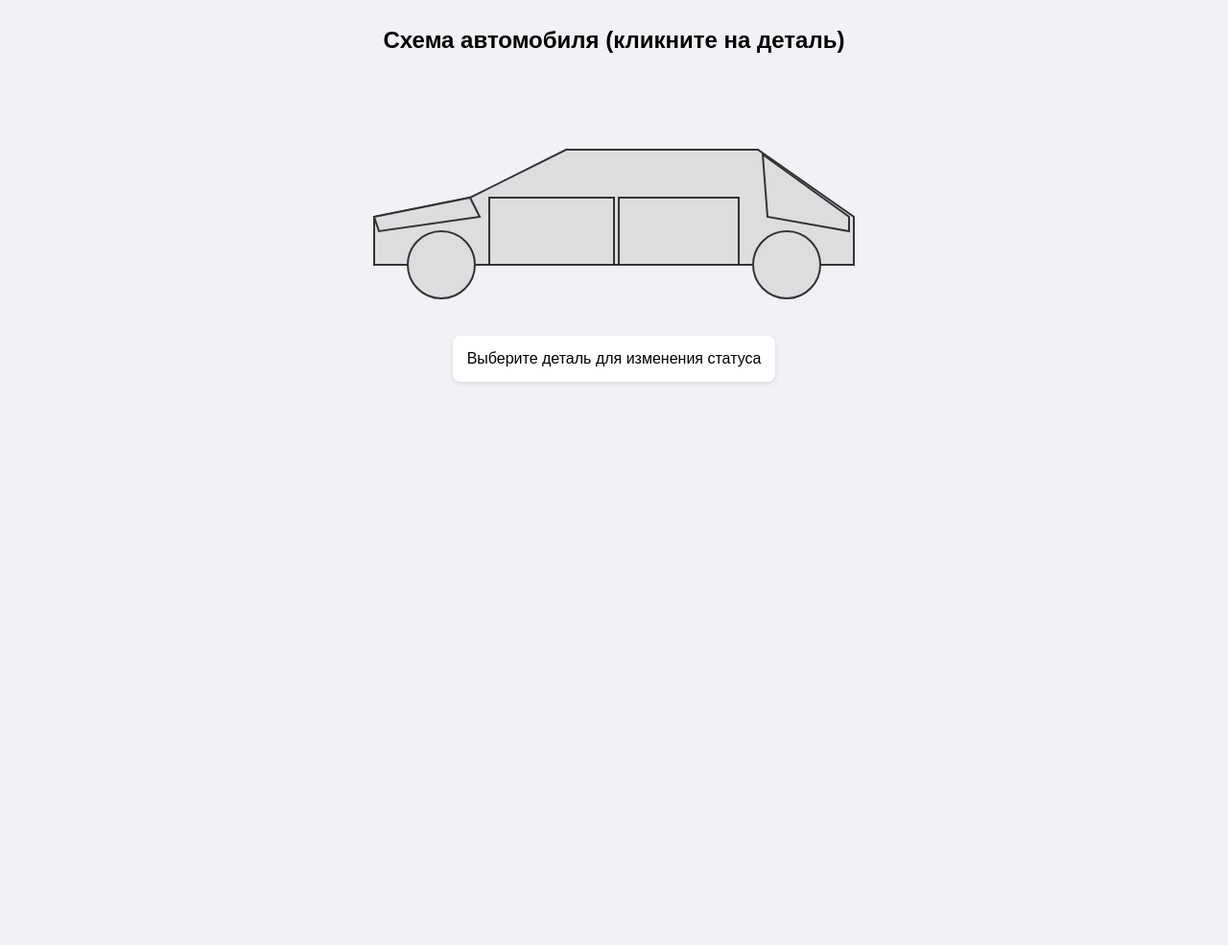
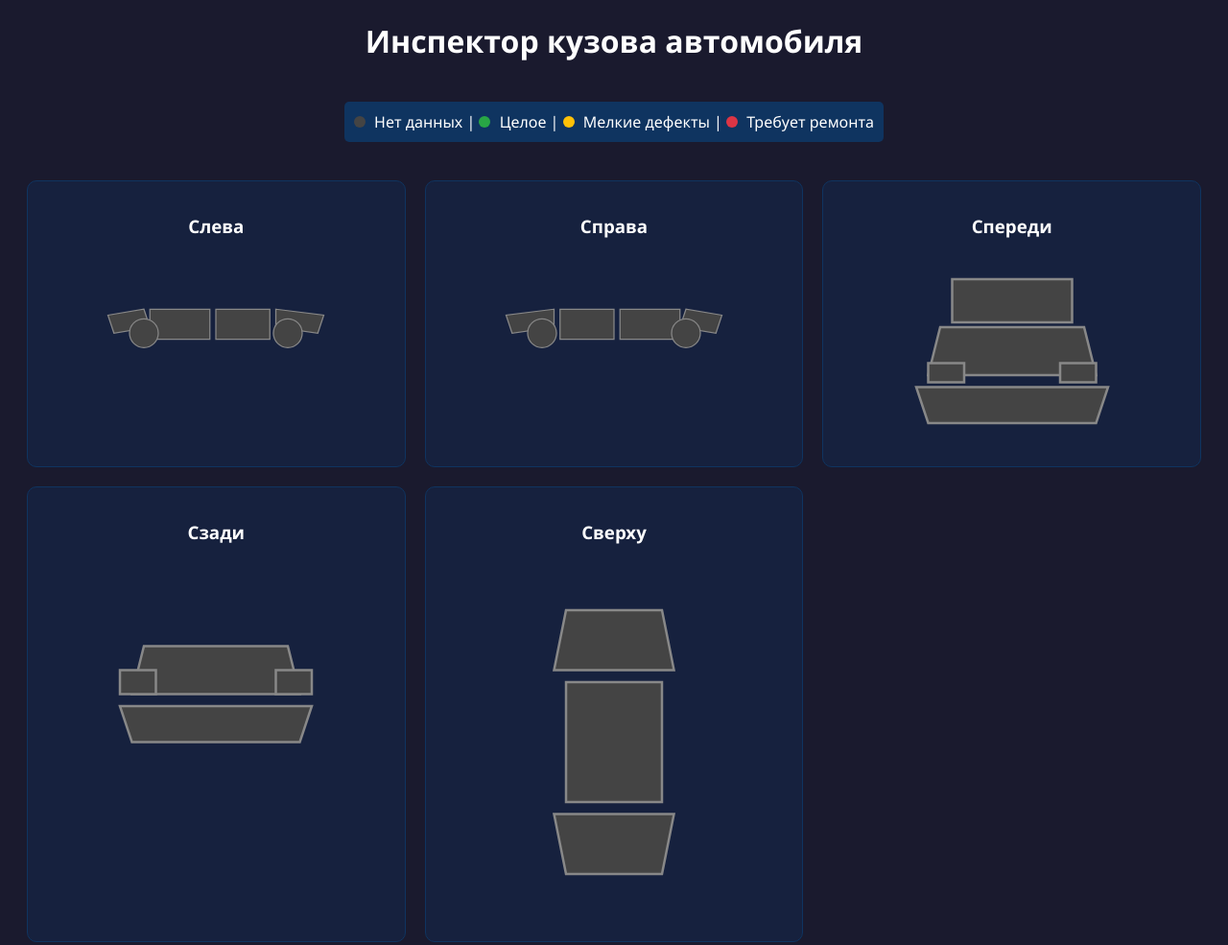
Before and after one commit to Behzod1988/3d-car, a plain HTML site: page index.html in a window 1280 px wide. Shown: the whole page at 96% size. Before the commit the page ends 800 px from the top, so only its background shows below. Drawn offline with Linux system fonts and the light colour scheme.

Commit message:
Update index.html

```diff
--- a/index.html
+++ b/index.html
@@ -1,74 +1,100 @@
 <!DOCTYPE html>
-<html>
+<html lang="ru">
 <head>
-    <title>Интерактивная карта автомобиля</title>
+    <meta charset="UTF-8">
+    <title>Интерактивная схема повреждений автомобиля</title>
     <style>
-        body { font-family: sans-serif; display: flex; flex-direction: column; align-items: center; background: #f0f2f5; }
-        .car-container { margin-top: 50px; width: 600px; }
-        /* Стили для деталей */
-        .part { fill: #ddd; stroke: #333; stroke-width: 2; cursor: pointer; transition: 0.3s; }
-        .part:hover { fill: #bbb; }
-        /* Цвета статусов */
-        .status-ok { fill: #4CAF50 !important; }
-        .status-damage { fill: #f44336 !important; }
-        .status-warning { fill: #ffeb3b !important; }
+        body { font-family: 'Segoe UI', sans-serif; background: #1a1a2e; color: white; text-align: center; }
+        .container { display: grid; grid-template-columns: repeat(auto-fit, minmax(300px, 1fr)); gap: 20px; padding: 20px; }
+        .view-box { background: #16213e; border: 1px solid #0f3460; border-radius: 10px; padding: 15px; }
+        svg { width: 100%; height: auto; max-width: 250px; }
 
-        .info { margin-top: 20px; padding: 15px; background: white; border-radius: 8px; box-shadow: 0 2px 5px rgba(0,0,0,0.1); }
+        /* Стили деталей */
+        .part { fill: #444; stroke: #888; stroke-width: 1; cursor: pointer; transition: 0.2s; }
+        .part:hover { fill: #666; stroke: #fff; }
+
+        /* Статусы */
+        .status-ok { fill: #28a745 !important; }      /* Зеленый - Ок */
+        .status-warn { fill: #ffc107 !important; }    /* Желтый - Царапина */
+        .status-danger { fill: #dc3545 !important; }  /* Красный - Вмятина/Замена */
+
+        .legend { margin: 20px; padding: 10px; background: #0f3460; display: inline-block; border-radius: 5px; }
+        .dot { height: 12px; width: 12px; border-radius: 50%; display: inline-block; margin-right: 5px; }
     </style>
 </head>
 <body>
 
-    <h2>Схема автомобиля (кликните на деталь)</h2>
+    <h1>Инспектор кузова автомобиля</h1>
 
-    <div class="car-container">
-        <svg viewBox="0 0 600 200" xmlns="http://www.w3.org/2000/svg">
-            <path id="bodywork" class="part" d="M50,150 L50,100 L150,80 L250,30 L450,30 L550,100 L550,150 Z" />
-            <path id="hood" class="part" d="M50,100 L150,80 L160,100 L55,115 Z" />
-            <path id="door-front" class="part" d="M170,80 L300,80 L300,150 L170,150 Z" />
-            <path id="door-back" class="part" d="M305,80 L430,80 L430,150 L305,150 Z" />
-            <path id="trunk" class="part" d="M455,35 L545,100 L545,115 L460,100 Z" />
-            <circle id="wheel-front" class="part" cx="120" cy="150" r="35" />
-            <circle id="wheel-back" class="part" cx="480" cy="150" r="35" />
-        </svg>
+    <div class="legend">
+        <span class="dot" style="background:#444"></span> Нет данных |
+        <span class="dot" style="background:#28a745"></span> Целое |
+        <span class="dot" style="background:#ffc107"></span> Мелкие дефекты |
+        <span class="dot" style="background:#dc3545"></span> Требует ремонта
     </div>
 
-    <div class="info" id="status-box">
-        Выберите деталь для изменения статуса
+    <div class="container">
+        <div class="view-box">
+            <h3>Слева</h3>
+            <svg viewBox="0 0 200 80">
+                <path id="left-fender" class="part" d="M10,50 L40,45 L45,60 L15,65 Z" /> <path id="left-door-f" class="part" d="M45,45 L95,45 L95,70 L45,70 Z" /> <path id="left-door-r" class="part" d="M100,45 L145,45 L145,70 L100,70 Z" /> <path id="left-rear-q" class="part" d="M150,45 L190,50 L185,65 L150,60 Z" /> <circle id="wheel-lf" class="part" cx="40" cy="65" r="12" />
+                <circle id="wheel-lr" class="part" cx="160" cy="65" r="12" />
+            </svg>
+        </div>
+
+        <div class="view-box">
+            <h3>Справа</h3>
+            <svg viewBox="0 0 200 80">
+                <path id="right-fender" class="part" d="M190,50 L160,45 L155,60 L185,65 Z" />
+                <path id="right-door-f" class="part" d="M155,45 L105,45 L105,70 L155,70 Z" />
+                <path id="right-door-r" class="part" d="M100,45 L55,45 L55,70 L100,70 Z" />
+                <path id="right-rear-q" class="part" d="M50,45 L10,50 L15,65 L50,60 Z" />
+                <circle id="wheel-rf" class="part" cx="160" cy="65" r="12" />
+                <circle id="wheel-rr" class="part" cx="40" cy="65" r="12" />
+            </svg>
+        </div>
+
+        <div class="view-box">
+            <h3>Спереди</h3>
+            <svg viewBox="0 0 100 80">
+                <path id="hood" class="part" d="M20,30 L80,30 L85,50 L15,50 Z" /> <path id="bumper-f" class="part" d="M10,55 L90,55 L85,70 L15,70 Z" /> <rect id="headlight-l" class="part" x="15" y="45" width="15" height="8" />
+                <rect id="headlight-r" class="part" x="70" y="45" width="15" height="8" />
+                <rect id="windshield" class="part" x="25" y="10" width="50" height="18" />
+            </svg>
+        </div>
+
+        <div class="view-box">
+            <h3>Сзади</h3>
+            <svg viewBox="0 0 100 80">
+                <path id="trunk" class="part" d="M20,35 L80,35 L85,55 L15,55 Z" /> <path id="bumper-r" class="part" d="M10,60 L90,60 L85,75 L15,75 Z" /> <rect id="taillight-l" class="part" x="10" y="45" width="15" height="10" />
+                <rect id="taillight-r" class="part" x="75" y="45" width="15" height="10" />
+            </svg>
+        </div>
+
+        <div class="view-box">
+            <h3>Сверху</h3>
+            <svg viewBox="0 0 100 150">
+                <rect id="roof" class="part" x="30" y="50" width="40" height="50" />
+                <path id="top-hood" class="part" d="M30,20 L70,20 L75,45 L25,45 Z" />
+                <path id="top-trunk" class="part" d="M30,130 L70,130 L75,105 L25,105 Z" />
+            </svg>
+        </div>
     </div>
 
     <script>
-        const parts = document.querySelectorAll('.part');
-        const info = document.getElementById('status-box');
-
-        parts.forEach(part => {
+        document.querySelectorAll('.part').forEach(part => {
             part.addEventListener('click', function() {
-                // Логика переключения статусов: Серый -> Зеленый -> Желтый -> Красный
                 if (this.classList.contains('status-ok')) {
-                    this.classList.remove('status-ok');
-                    this.classList.add('status-warning');
-                    updateInfo(this.id, "Требует внимания");
-                } else if (this.classList.contains('status-warning')) {
-                    this.classList.remove('status-warning');
-                    this.classList.add('status-damage');
-                    updateInfo(this.id, "Повреждено");
-                } else if (this.classList.contains('status-damage')) {
-                    this.classList.remove('status-damage');
-                    updateInfo(this.id, "Статус сброшен");
+                    this.classList.replace('status-ok', 'status-warn');
+                } else if (this.classList.contains('status-warn')) {
+                    this.classList.replace('status-warn', 'status-danger');
+                } else if (this.classList.contains('status-danger')) {
+                    this.classList.remove('status-danger');
                 } else {
                     this.classList.add('status-ok');
-                    updateInfo(this.id, "Исправно");
                 }
             });
         });
-
-        function updateInfo(id, status) {
-            const names = {
-                'bodywork': 'Кузов', 'hood': 'Капот', 'door-front': 'Передняя дверь',
-                'door-back': 'Задняя дверь', 'trunk': 'Багажник',
-                'wheel-front': 'Переднее колесо', 'wheel-back': 'Заднее колесо'
-            };
-            info.innerHTML = `<strong>${names[id]}:</strong> ${status}`;
-        }
     </script>
 </body>
 </html>
```
